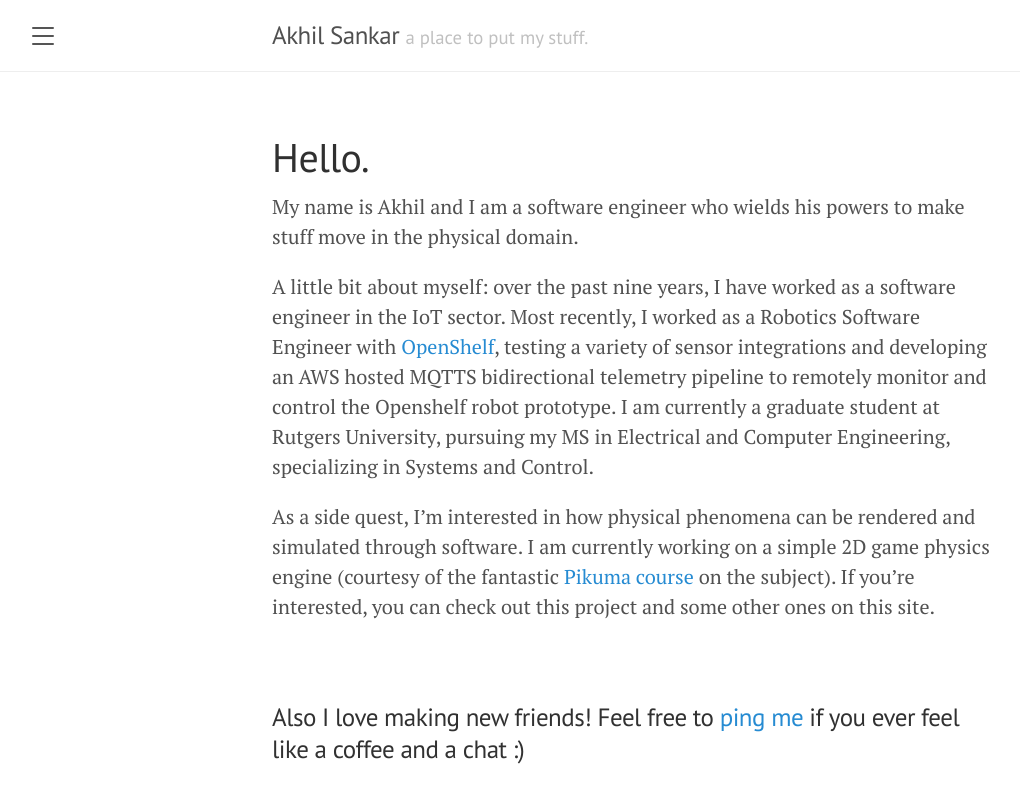
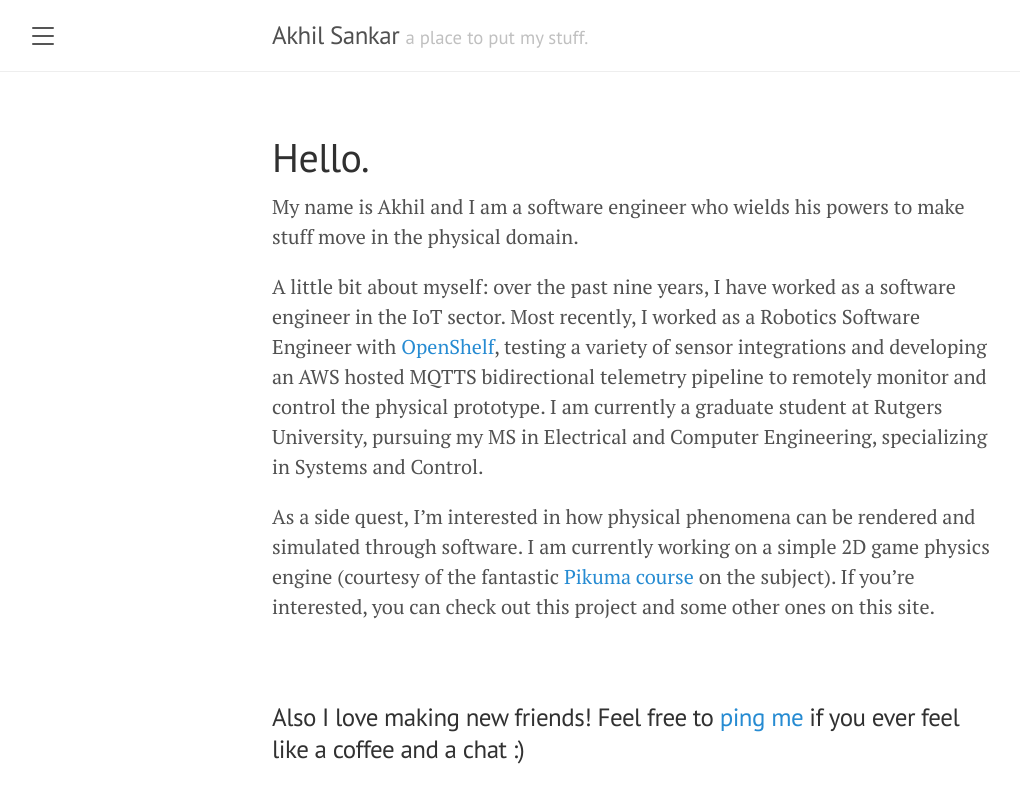
Before and after one commit to fuzzygreenblurs/fuzzygreenblurs.github.io, a Jekyll site: the page built from _posts/2023-11-02-introduction.md, in a window 1280 px wide. Shown: the top 803 px of the page, without its empty margins (8-1028 px from the left). Built offline with Jekyll 4.4.1, drawn with Linux system fonts in a browser that asks for light colours.

Commit message:
fix noun

```diff
--- a/_posts/2023-11-02-introduction.md
+++ b/_posts/2023-11-02-introduction.md
@@ -4,7 +4,7 @@
 ---
 My name is Akhil and I am a software engineer who wields his powers to make stuff move in the physical domain.
 
-A little bit about myself: over the past nine years, I have worked as a software engineer in the IoT sector. Most recently, I worked as a Robotics Software Engineer with [OpenShelf](https://www.opshelf.com/), testing a variety of sensor integrations and developing an AWS hosted MQTTS bidirectional telemetry pipeline to remotely monitor and control the Openshelf robot prototype. I am currently a graduate student at Rutgers University, pursuing my MS in Electrical and Computer Engineering, specializing in Systems and Control.
+A little bit about myself: over the past nine years, I have worked as a software engineer in the IoT sector. Most recently, I worked as a Robotics Software Engineer with [OpenShelf](https://www.opshelf.com/), testing a variety of sensor integrations and developing an AWS hosted MQTTS bidirectional telemetry pipeline to remotely monitor and control the physical prototype. I am currently a graduate student at Rutgers University, pursuing my MS in Electrical and Computer Engineering, specializing in Systems and Control.
 
 As a side quest, I'm interested in how physical phenomena can be rendered and simulated through software. I am currently working on a simple 2D game physics engine (courtesy of the fantastic [Pikuma course](https://pikuma.com/courses/game-physics-engine-programming) on the subject). If you're interested, you can check out this project and some other ones on this site.
 
```
